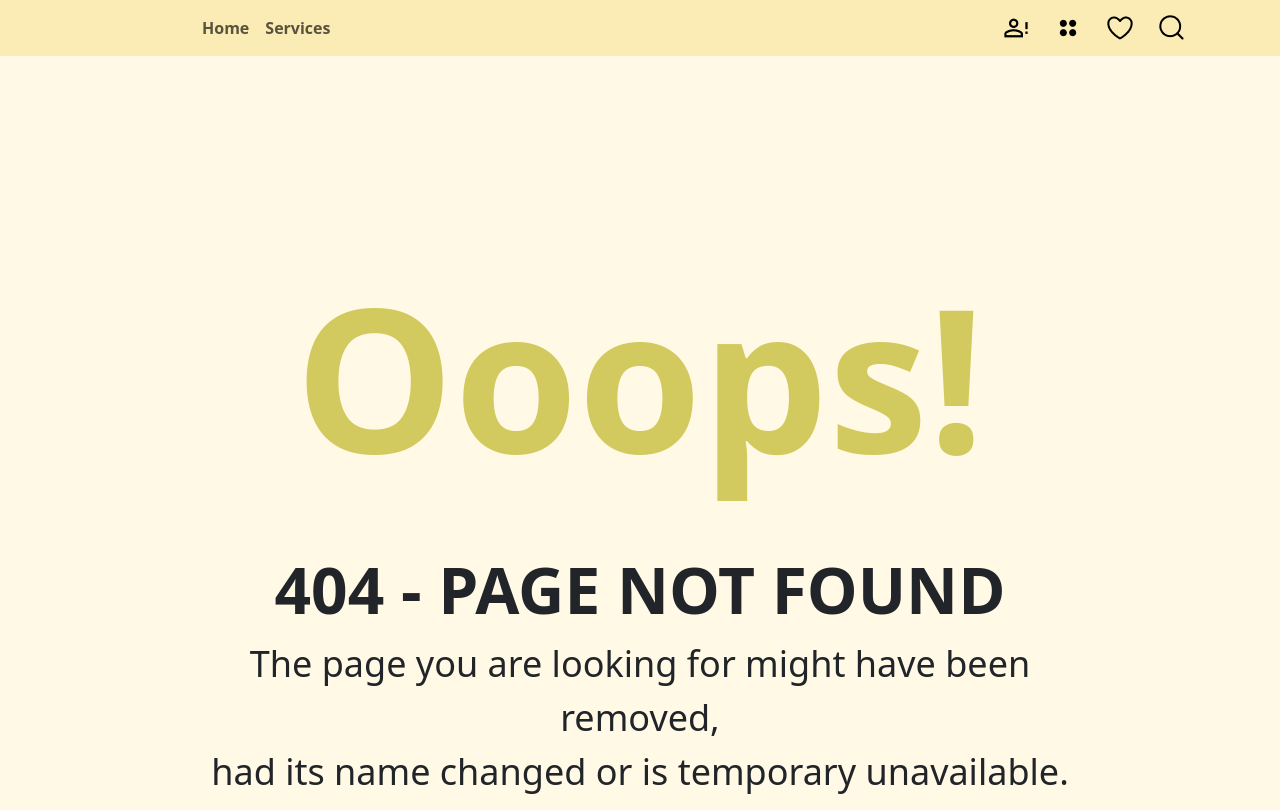
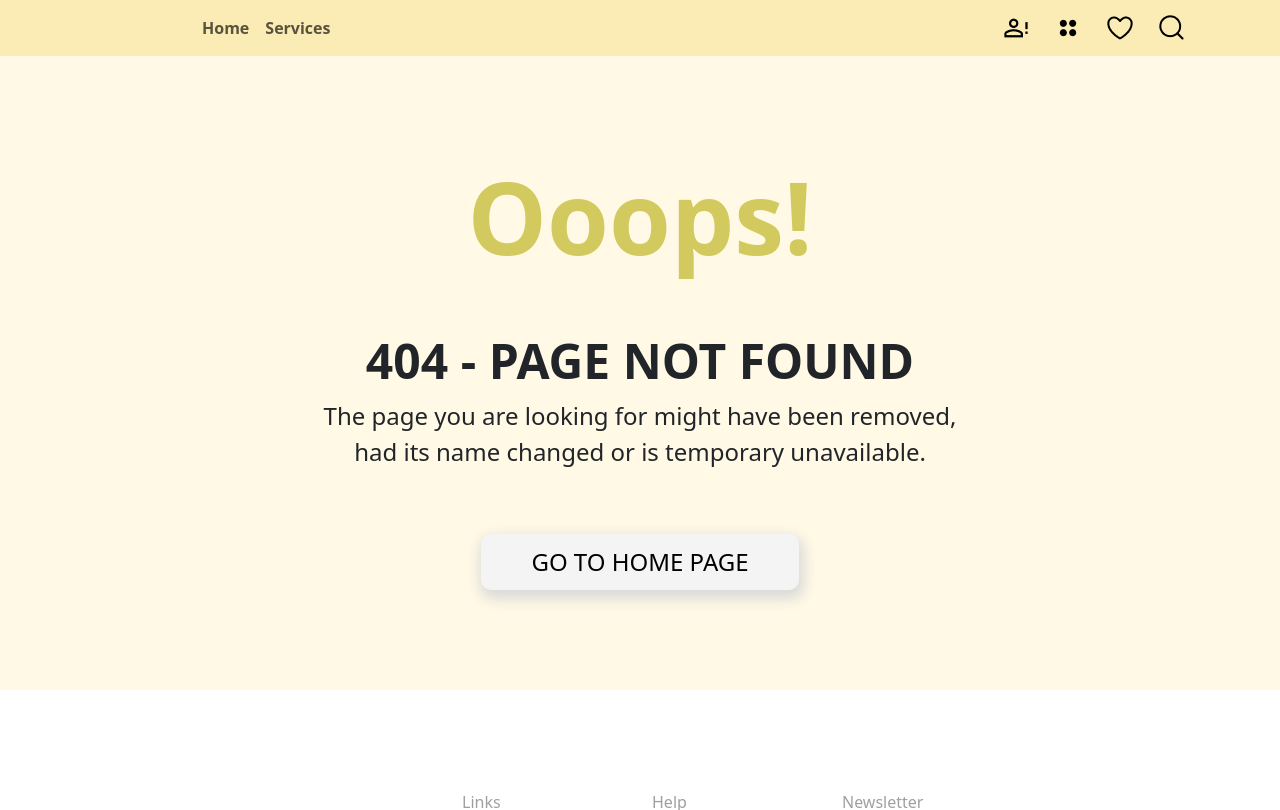
Before and after one commit to Arif-Umrani/my-first-app, an Angular app: page / in a window 1280 px wide. Shown: the top 810 px of the page. Built offline with nearby package versions, Linux system fonts and the light colour scheme.

Commit message:
fix error  page styling

```diff
--- a/src/app/pages/error404/error404.html
+++ b/src/app/pages/error404/error404.html
@@ -5,6 +5,6 @@
     <h3 class="mt-5">404 - PAGE NOT FOUND</h3>
     <p>The page you are looking for might have been removed,<br>
       had its name changed or is temporary unavailable.</p>
-    <a class="button mt-5" href="home/home.html">GO TO PAGE</a>
+    <a class="button mt-5" href="home/home.html">GO TO HOME PAGE</a>
   </div>
 </main>
--- a/src/app/pages/error404/error404.scss
+++ b/src/app/pages/error404/error404.scss
@@ -29,27 +29,26 @@ $text64: 64px;
   flex-direction: column;
   justify-content: center;
   align-items: center;
-  // margin-top: 200px;
-  padding: 200px;
+  padding: 100px;
 
   .display-1 {
-    font-size: 200px;
+    font-size: 100px;
     font-weight: bold;
     color: rgb(210, 202, 94);
   }
 
   h3 {
-    font-size: $text64;
+    font-size: $text48;
     font-weight: 700;
   }
 
   p {
-    font-size: $text36;
+    font-size: $text24;
   }
 
   .button {
     padding: 10px 50px;
-    font-size: $text36;
+    font-size: $text24;
     border: 0;
     border-radius: 10px;
     text-decoration: none;
```
